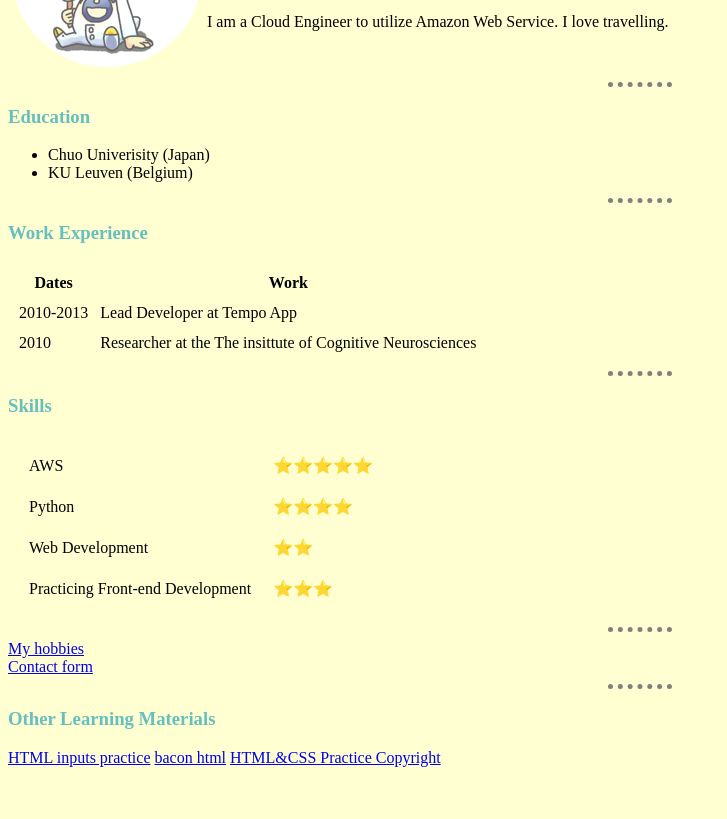
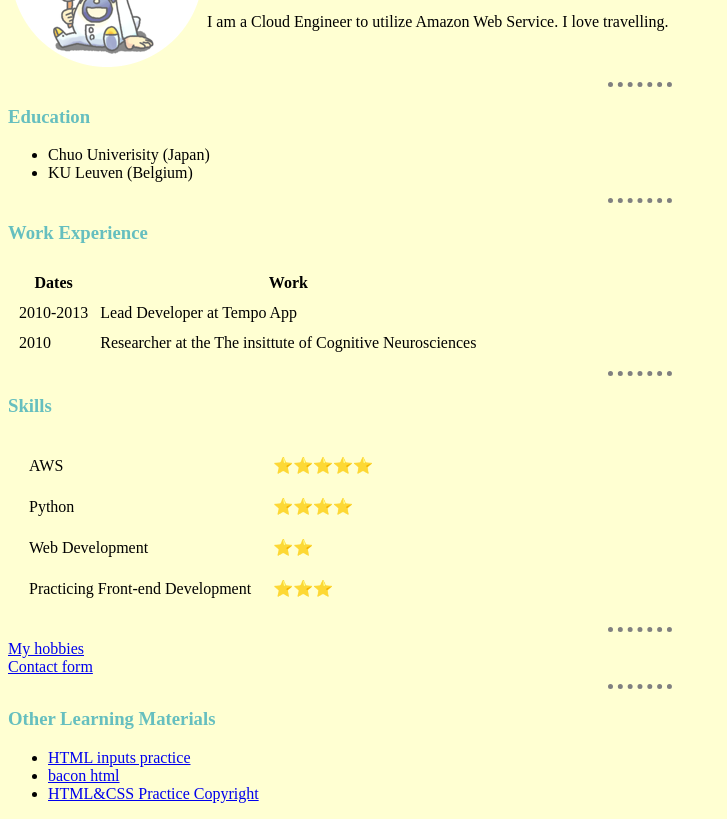
Before and after one commit to catakaevy/cv, a plain HTML site: page index.html in a window 1280 px wide. Shown: the part 136-955 px from the top of the page, without its empty margins (0-727 px from the left). Before the commit the page ends 911 px from the top, so only its background shows below. Drawn offline with Linux system fonts and the light colour scheme.

```diff
--- a/index.html
+++ b/index.html
@@ -78,8 +78,12 @@
         <li><a href="https://www.linkedin.com/in/takamitsu-abe/">LinkedIn</a></li>
        </ul> -->
         <h3>Other Learning Materials</h3>
-        <a href="inputs.html">HTML inputs practice</a>
-        <a href="./others/css_bacon_fansite/index.html">bacon html</a>
-        <a href="./others/practice/level1.html">HTML&CSS Practice Copyright</a>
+        <ul>
+        <li><a href="inputs.html">HTML inputs practice</a></li>
+            <li><a href="./others/css_bacon_fansite/index.html">bacon html</a></li>
+            <li><a href="./others/practice/level1.html">HTML&CSS Practice Copyright</a></li>
+        </ul>
+
+
     </body>
 </html>
```
